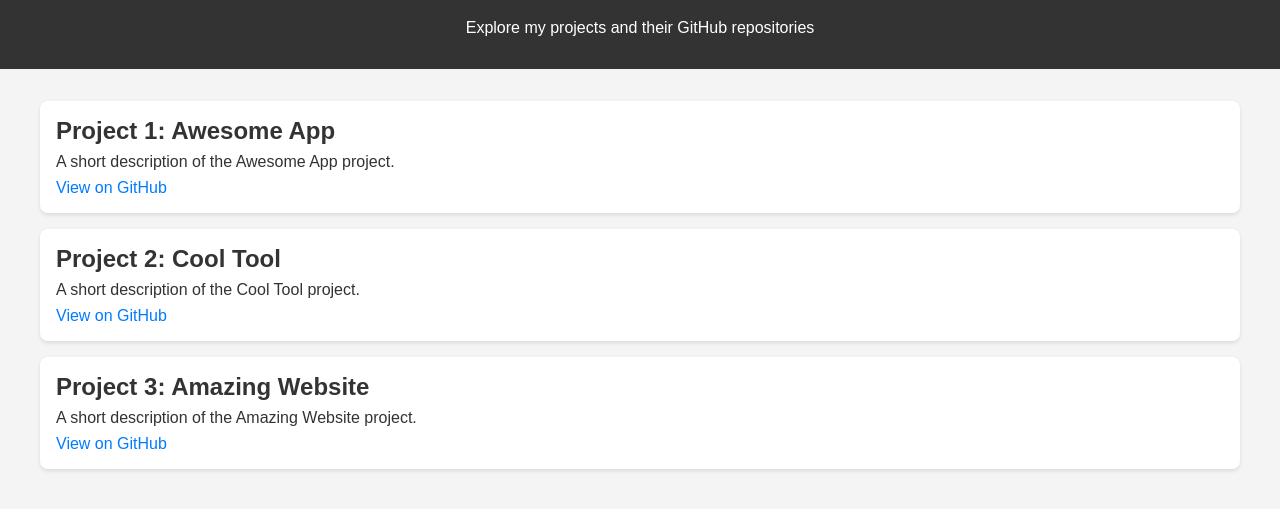
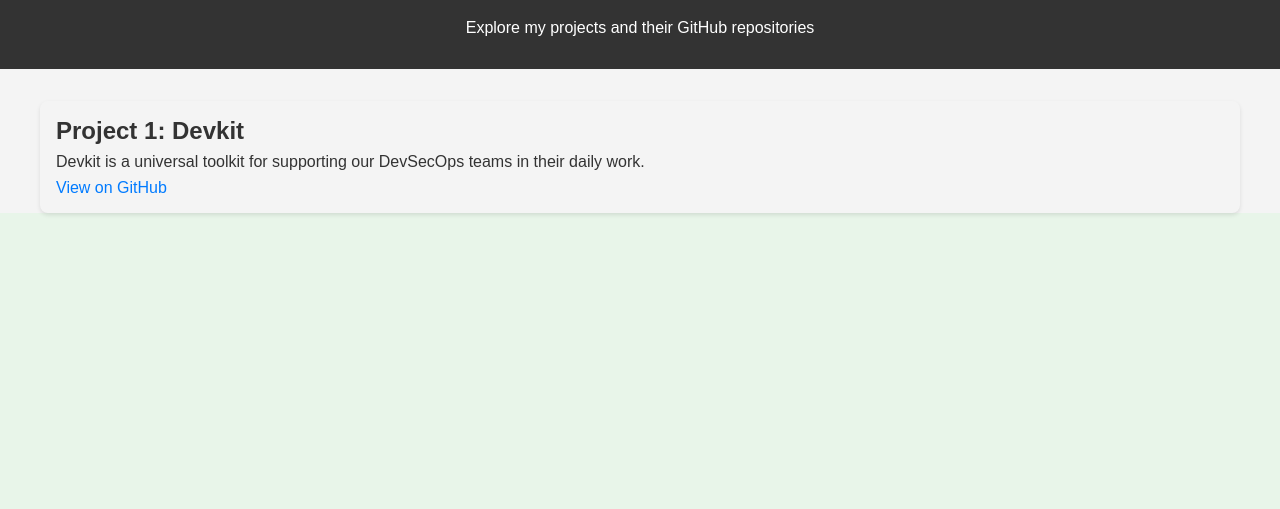
Before and after one commit to fit-o-matic/fit-o-matic.github.io, a plain HTML site: page index.html in a window 1280 px wide. Shown: the part 77-586 px from the top of the page. Drawn offline with Linux system fonts and the light colour scheme.

Commit message:
index changed

```diff
--- a/index.html
+++ b/index.html
@@ -1,5 +1,5 @@
 <!DOCTYPE html>
-<html lang="en">
+<html lang="en" style="background-color: #e8f5e9; color: #2e7d32;"></html>
 <head>
     <meta charset="UTF-8">
     <meta name="viewport" content="width=device-width, initial-scale=1.0">
@@ -24,7 +24,7 @@
             padding: 0 1rem;
         }
         .project {
-            background: #fff;
+            @apply bg-white;
             margin: 1rem 0;
             padding: 1rem;
             border-radius: 8px;
@@ -52,19 +52,9 @@
     </header>
     <div class="container">
         <div class="project">
-            <h2>Project 1: Awesome App</h2>
-            <p>A short description of the Awesome App project.</p>
-            <a href="https://github.com/yourusername/awesome-app" target="_blank">View on GitHub</a>
-        </div>
-        <div class="project">
-            <h2>Project 2: Cool Tool</h2>
-            <p>A short description of the Cool Tool project.</p>
-            <a href="https://github.com/yourusername/cool-tool" target="_blank">View on GitHub</a>
-        </div>
-        <div class="project">
-            <h2>Project 3: Amazing Website</h2>
-            <p>A short description of the Amazing Website project.</p>
-            <a href="https://github.com/yourusername/amazing-website" target="_blank">View on GitHub</a>
+            <h2>Project 1: Devkit</h2>
+            <p>Devkit is a universal toolkit for supporting our DevSecOps teams in their daily work.</p>
+            <a href="https://github.com/fit-o-matic/devkit" target="_blank">View on GitHub</a>
         </div>
     </div>
 </body>
```
